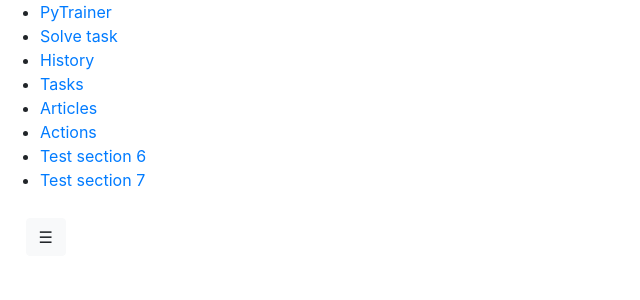
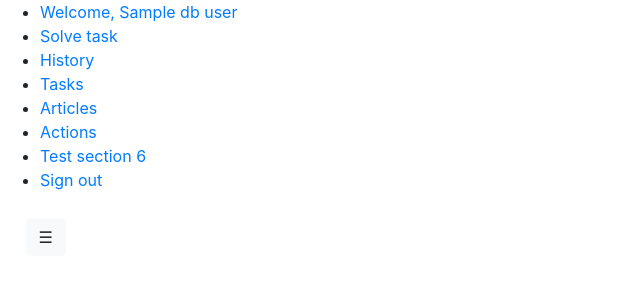
Before and after one commit to Programeezy/PyTrainer, a Django app: page /regulars/ in a window 1280 px wide. Shown: the top 300 px of the page, without its empty margins (0-640 px from the left). Run offline with Django 3.2, Linux system fonts and the light colour scheme; tables that the repository leaves empty hold one stand-in row (values such as "Sample post"); a database or web service that is not in the repository returns one stand-in record (values such as "Sample title"); some libraries are stand-ins or nearby versions.

Commit message:
Authentication added: login, logout, register.

```diff
--- a/PyTrainer/regulars/db_methods.py
+++ b/PyTrainer/regulars/db_methods.py
@@ -61,3 +61,46 @@ def get_task_logs():
     cur.close()
     conn.close()
     return task_logs
+
+
+def get_users():
+    conn = psycopg2.connect("dbname=django_db user=anton password=3ie8 host=127.0.0.1")
+    cur = conn.cursor()
+    cur.execute('SELECT * FROM db_user')
+    users = cur.fetchall()
+    cur.close()
+    conn.close()
+    return users
+
+
+def add_user(user_name, user_password, role='user'):
+    conn = psycopg2.connect("dbname=django_db user=anton password=3ie8 host=127.0.0.1")
+    cur = conn.cursor()
+    cur.execute(
+        "INSERT INTO db_user (name, password, role, is_active) VALUES(%s, %s, %s, %s)",
+        (user_name, user_password, role, False)
+    )
+    conn.commit()
+    cur.close()
+    conn.close()
+
+
+def find_active():
+    conn = psycopg2.connect("dbname=django_db user=anton password=3ie8 host=127.0.0.1")
+    cur = conn.cursor()
+    cur.execute('SELECT * FROM db_user')
+    users = cur.fetchall()
+    for user in users:
+        if user[4]:
+            return user[1]
+    cur.close()
+    conn.close()
+
+
+def set_user_activity(user_name, value):
+    conn = psycopg2.connect("dbname=django_db user=anton password=3ie8 host=127.0.0.1")
+    cur = conn.cursor()
+    cur.execute('UPDATE db_user SET is_active = %s WHERE name = %s;', (value, user_name))
+    conn.commit()
+    cur.close()
+    conn.close()
--- a/PyTrainer/regulars/templates/regulars/main_page.html
+++ b/PyTrainer/regulars/templates/regulars/main_page.html
@@ -46,15 +46,27 @@
         <!-- Sidebar -->
         <div id="sidebar-wrapper">
             <ul class="sidebar-nav">
-                <li class="sidebar-brand"><a href="#">PyTrainer</a></li>
-                <!--create the difference-->
+                <li class="sidebar-brand">
+                    {% if user_name %}
+                        <a href="">Welcome, {{ user_name }}</a>
+                    {% else %}
+                        <a href="{% url 'login' %}">Sing in</a>
+                    {% endif %}
+                </li>
+                <!--create the difference maybe-->
                 <li><a href="{% url 'task' %}">Solve task</a></li>
                 <li><a href="{% url 'history' %}">History</a></li>
                 <li><a href="{% url 'tasks' %}">Tasks</a></li>
                 <li><a href="{% url 'articles' %}">Articles</a></li>
                 <li><a href="{% url 'actions' %}">Actions</a></li>
                 <li><a href="#">Test section 6</a></li>
-                <li><a href="#">Test section 7</a></li>
+                <li>
+                    {% if user_name %}
+                        <a href="{% url 'logout' %}">Sign out</a>
+                    {% else %}
+                        <a href="{% url 'register' %}">Sign up</a>
+                    {% endif %}
+                </li>
             </ul>
         </div>
         <!-- /#sidebar-wrapper -->
--- a/PyTrainer/regulars/urls.py
+++ b/PyTrainer/regulars/urls.py
@@ -8,5 +8,8 @@ urlpatterns = [
     path('history', views.show_history, name='history'),
     path('tasks', views.show_tasks, name='tasks'),
     path('articles', views.show_articles, name='articles'),
-    path('actions', views.show_actions, name='actions')
+    path('actions', views.show_actions, name='actions'),
+    path('login', views.login, name='login'),
+    path('logout', views.logout, name='logout'),
+    path('register', views.register, name='register'),
 ]
--- a/PyTrainer/regulars/views.py
+++ b/PyTrainer/regulars/views.py
@@ -5,10 +5,12 @@ from django.shortcuts import render, redirect, HttpResponse
 
 
 def main(request):
-    return render(request, 'regulars/main_page.html')
+    context = {'user_name': db_methods.find_active()}
+    return render(request, 'regulars/main_page.html', context=context)
 
 
 def get_task(request):
+    print(db_methods.find_active())
     tasks = db_methods.get_tasks()
     task = tasks[0]
     articles = db_methods.get_articles()
@@ -24,7 +26,8 @@ def get_task(request):
                'name': first_article[1],
                'content': first_article[2],
                'article_result': article_result,
-               'visibility': 'hidden'}
+               'visibility': 'hidden',
+               'user_name': db_methods.find_active()}
     if request.method == 'POST':
         solution_code = request.POST['solution_code']
         context['solution'] = solution_code
@@ -66,7 +69,7 @@ def show_history(request):
                                   'date': attempt[5],
                                   'color': 'table-danger' if bool(attempt[4].split('/')[0] != str(len_articles))
                                   else 'table-success'})
-    context = {'attempts': filtered_attempts}
+    context = {'attempts': filtered_attempts, 'user_name': db_methods.find_active()}
     return render(request, 'regulars/history.html', context=context)
 
 
@@ -78,7 +81,7 @@ def show_tasks(request):
                            'status': task[1],
                            'name': task[2],
                            'solution': task[4]})
-    context = {'tasks': dict_tasks}
+    context = {'tasks': dict_tasks, 'user_name': db_methods.find_active()}
     return render(request, 'regulars/tasks.html', context=context)
 
 
@@ -88,7 +91,7 @@ def show_articles(request):
     for article in articles:
         dict_articles.append({'id': article[0],
                               'name': article[1]})
-    context = {'articles': dict_articles}
+    context = {'articles': dict_articles, 'user_name': db_methods.find_active()}
     return render(request, 'regulars/articles.html', context=context)
 
 
@@ -112,5 +115,55 @@ def show_actions(request):
                              'process': task_log[5],
                              'name': task_log[2],
                              'date': task_log[6]})
-    context = {'actions': sorted(dict_actions, key=lambda k: k['date'], reverse=True)}
+    context = {'actions': sorted(dict_actions, key=lambda k: k['date'], reverse=True),
+               'user_name': db_methods.find_active()}
     return render(request, 'regulars/actions.html', context=context)
+
+
+def login(request):
+    users = db_methods.get_users()
+    if users:
+        if request.method == 'POST' and 'sign_in' in request.POST:
+            username = request.POST['username']
+            password = request.POST['password']
+            context = {'username': username}
+            for user in users:
+                if username == user[1]:
+                    if password == user[2]:
+                        db_methods.set_user_activity(username, True)
+                        print(db_methods.find_active())
+                        return redirect('main')
+                    else: # сделать красивое подсвечивание, что пароль неверный
+                        return render(request, 'registration/login.html', context=context)
+    else:
+        return redirect('register')
+    return render(request, 'registration/login.html')
+
+
+def register(request):
+    users = db_methods.get_users()
+    if request.method == 'POST':
+        username = request.POST['username']
+        password = request.POST['password']
+        password_ident = request.POST['password_ident']
+        key = request.POST['key']
+        for user in users:
+            if username == user[1]: # сделать красивое подсвечивание, что пароль неверный
+                return render(request, 'registration/register.html')
+        else:
+            if password == password_ident and password:
+                if key:
+                    for user in users:
+                        if key == user[4]:
+                            db_methods.add_user(username, password, 'superuser')
+                            return redirect('main')
+                else:
+                    db_methods.add_user(username, password)
+                    return redirect('main')
+    return render(request, 'registration/register.html') # сделать красивое подсвечивание,чт ключ неверный
+
+
+def logout(request):
+    active_user_name = db_methods.find_active()
+    db_methods.set_user_activity(active_user_name, False)
+    return redirect('main')
```
Also changed, not shown: PyTrainer/db_sources.py (+9 -0 lines), PyTrainer/regulars/templates/registration/login.html (added, +18 -0 lines), PyTrainer/regulars/templates/registration/register.html (added, +21 -0 lines).
